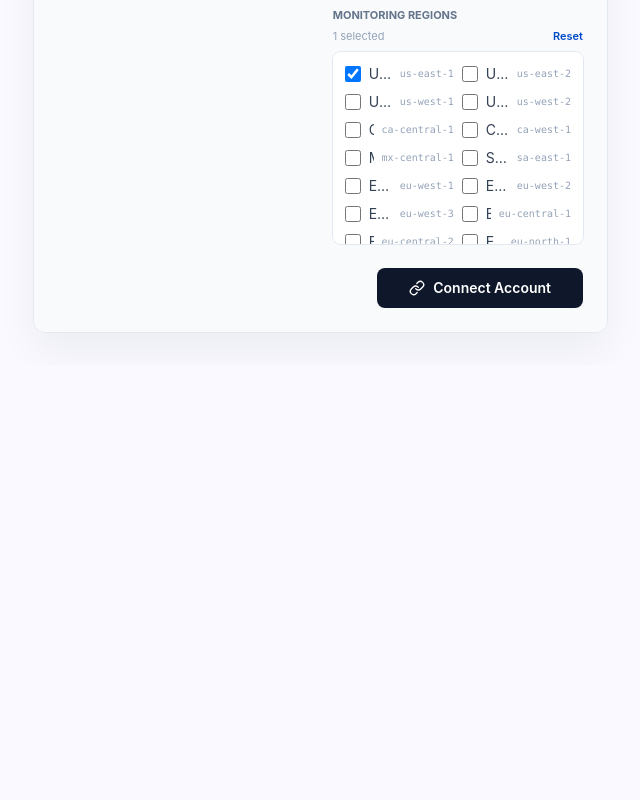
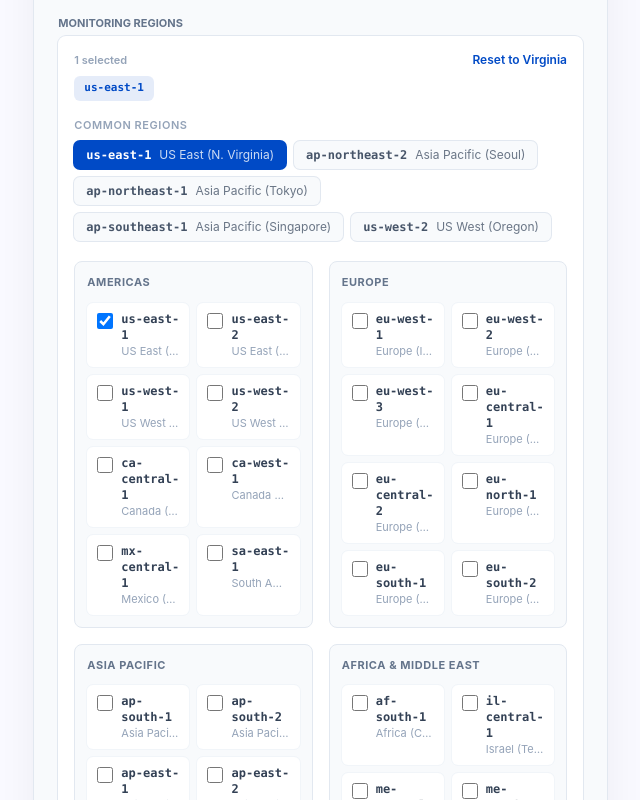
Before and after one commit to hkjs96/aws-alert-manager, a Next.js app in the folder frontend/: page /customers in a window 1280 px wide. Shown: the part 840-1640 px from the top of the page, without its empty margins (640-1280 px from the left). Before the commit the page ends 1205 px from the top, so only its background shows below. Built offline with nearby package versions, Linux system fonts and the light colour scheme; no server answers.

Commit message:
improve account region picker

```diff
--- a/frontend/components/settings/AccountSection.tsx
+++ b/frontend/components/settings/AccountSection.tsx
@@ -50,6 +50,40 @@ const REGION_OPTIONS = [
   { value: "ap-southeast-5", label: "Asia Pacific (Malaysia)" },
   { value: "ap-southeast-6", label: "Asia Pacific (New Zealand)" },
   { value: "ap-southeast-7", label: "Asia Pacific (Thailand)" },
+] as const;
+const COMMON_REGIONS = ["us-east-1", "ap-northeast-2", "ap-northeast-1", "ap-southeast-1", "us-west-2"];
+const REGION_GROUPS = [
+  {
+    title: "Americas",
+    regions: ["us-east-1", "us-east-2", "us-west-1", "us-west-2", "ca-central-1", "ca-west-1", "mx-central-1", "sa-east-1"],
+  },
+  {
+    title: "Europe",
+    regions: ["eu-west-1", "eu-west-2", "eu-west-3", "eu-central-1", "eu-central-2", "eu-north-1", "eu-south-1", "eu-south-2"],
+  },
+  {
+    title: "Asia Pacific",
+    regions: [
+      "ap-south-1",
+      "ap-south-2",
+      "ap-east-1",
+      "ap-east-2",
+      "ap-northeast-1",
+      "ap-northeast-2",
+      "ap-northeast-3",
+      "ap-southeast-1",
+      "ap-southeast-2",
+      "ap-southeast-3",
+      "ap-southeast-4",
+      "ap-southeast-5",
+      "ap-southeast-6",
+      "ap-southeast-7",
+    ],
+  },
+  {
+    title: "Africa & Middle East",
+    regions: ["af-south-1", "il-central-1", "me-central-1", "me-south-1"],
+  },
 ] as const;
 
 function FormField({ label, children }: { label: string; children: React.ReactNode }) {
@@ -142,6 +176,8 @@ export function AccountSection({ accounts, customers }: AccountSectionProps) {
         : [...current, region]
     ));
   };
+  const selectedRegionOptions = REGION_OPTIONS.filter((region) => regions.includes(region.value));
+  const regionLabel = (value: string) => REGION_OPTIONS.find((region) => region.value === value)?.label ?? value;
 
   return (
     <div className="bg-white rounded-xl border border-slate-200 shadow-soft overflow-hidden">
@@ -262,33 +298,88 @@ export function AccountSection({ accounts, customers }: AccountSectionProps) {
                 ))}
               </select>
             </FormField>
+          </div>
+        </div>
+        <div className="mt-6">
           <FormField label="Monitoring Regions">
-              <div className="mb-2 flex items-center justify-between text-[11px] text-slate-400">
-                <span>{regions.length} selected</span>
+            <div className="rounded-lg bg-white p-4 ring-1 ring-slate-200">
+              <div className="flex flex-wrap items-start justify-between gap-3">
+                <div className="min-w-0 flex-1">
+                  <div className="mb-2 text-[11px] font-semibold text-slate-400">
+                    {regions.length} selected
+                  </div>
+                  <div className="flex flex-wrap gap-2">
+                    {selectedRegionOptions.map((region) => (
+                      <span key={region.value} className="rounded-md bg-primary/10 px-2.5 py-1 font-mono text-[11px] font-semibold text-primary">
+                        {region.value}
+                      </span>
+                    ))}
+                  </div>
+                </div>
                 <button
                   type="button"
                   onClick={() => setRegions(["us-east-1"])}
-                  className="font-semibold text-primary hover:underline"
+                  className="text-xs font-semibold text-primary hover:underline"
                 >
-                  Reset
+                  Reset to Virginia
                 </button>
               </div>
-              <div className="grid max-h-48 grid-cols-1 gap-2 overflow-y-auto rounded-lg bg-white p-3 ring-1 ring-slate-200 lg:grid-cols-2">
-                {REGION_OPTIONS.map((region) => (
-                  <label key={region.value} className="flex items-center gap-2 text-sm text-slate-700">
+
+              <div className="mt-4">
+                <div className="mb-2 text-[11px] font-semibold uppercase tracking-wider text-slate-400">
+                  Common Regions
+                </div>
+                <div className="flex flex-wrap gap-2">
+                  {COMMON_REGIONS.map((region) => {
+                    const selected = regions.includes(region);
+                    return (
+                      <button
+                        key={region}
+                        type="button"
+                        onClick={() => toggleRegion(region)}
+                        className={
+                          `rounded-md px-3 py-1.5 text-left text-xs font-semibold ring-1 transition-colors ${
+                            selected
+                              ? "bg-primary text-white ring-primary"
+                              : "bg-slate-50 text-slate-600 ring-slate-200 hover:bg-slate-100"
+                          }`
+                        }
+                      >
+                        <span className="font-mono">{region}</span>
+                        <span className="ml-2 font-normal opacity-80">{regionLabel(region)}</span>
+                      </button>
+                    );
+                  })}
+                </div>
+              </div>
+
+              <div className="mt-5 grid gap-4 lg:grid-cols-2">
+                {REGION_GROUPS.map((group) => (
+                  <div key={group.title} className="rounded-lg border border-slate-200 bg-slate-50 p-3">
+                    <div className="mb-3 text-[11px] font-bold uppercase tracking-wider text-slate-500">
+                      {group.title}
+                    </div>
+                    <div className="grid gap-2 sm:grid-cols-2">
+                      {group.regions.map((region) => (
+                        <label key={region} className="flex min-w-0 items-start gap-2 rounded-md bg-white px-2.5 py-2 text-xs text-slate-700 ring-1 ring-slate-100">
                           <input
                             type="checkbox"
-                      checked={regions.includes(region.value)}
-                      onChange={() => toggleRegion(region.value)}
-                      className="h-4 w-4 rounded border-slate-300 text-primary focus:ring-primary/20"
+                            checked={regions.includes(region)}
+                            onChange={() => toggleRegion(region)}
+                            className="mt-0.5 h-4 w-4 shrink-0 rounded border-slate-300 text-primary focus:ring-primary/20"
                           />
-                    <span className="min-w-0 flex-1 truncate">{region.label}</span>
-                    <span className="font-mono text-[10px] text-slate-400">{region.value}</span>
+                          <span className="min-w-0">
+                            <span className="block font-mono font-semibold text-slate-700">{region}</span>
+                            <span className="block truncate text-[11px] text-slate-400">{regionLabel(region)}</span>
+                          </span>
                         </label>
                       ))}
                     </div>
+                  </div>
+                ))}
+              </div>
+            </div>
           </FormField>
-          </div>
         </div>
         {error && <p className="text-sm text-red-600 mt-2">{error}</p>}
         <div className="mt-6 flex justify-end">
```
Lines whose indentation alone changed are shown as unchanged.
